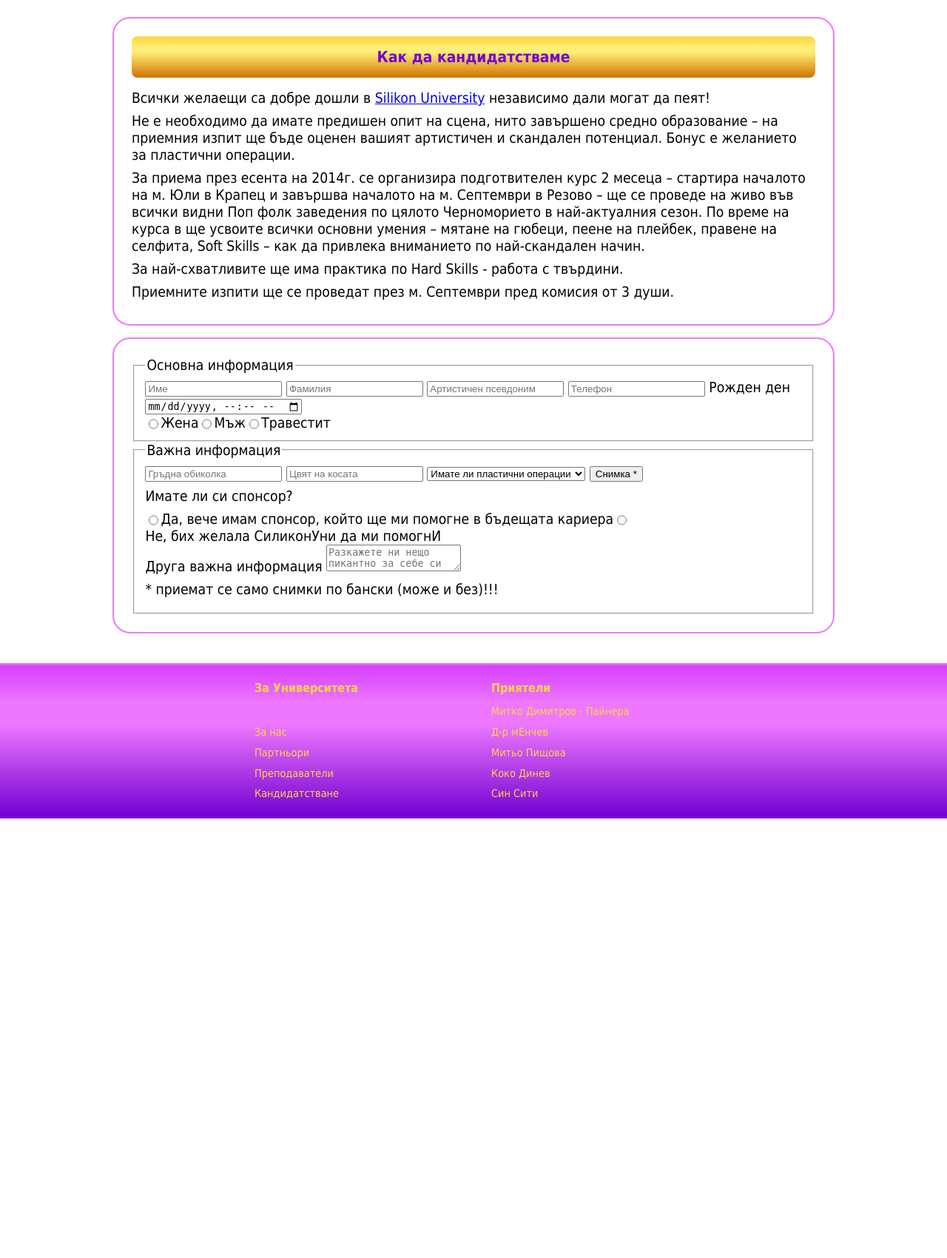
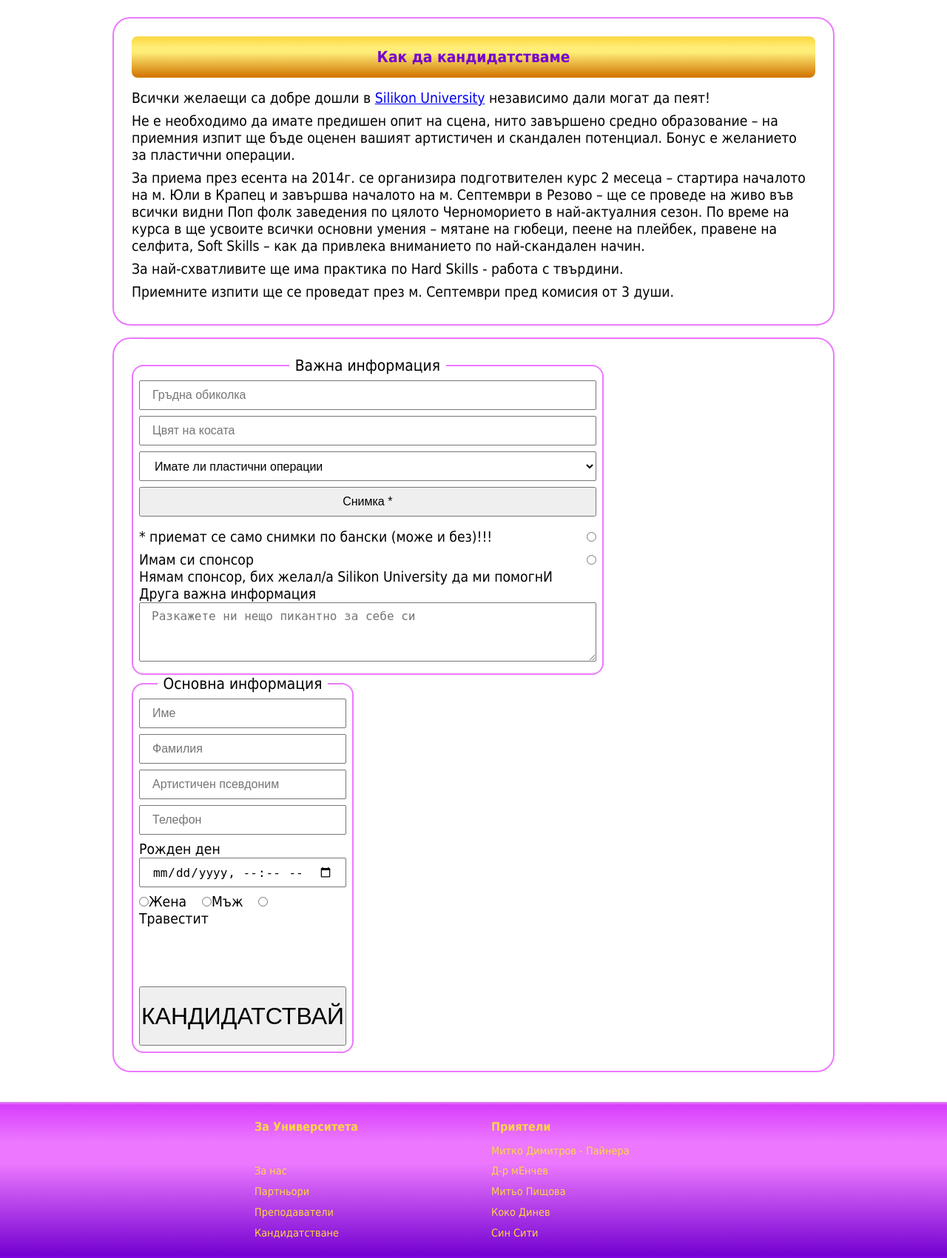
Before and after one commit to RoYaLBG/SilikonUni, a PHP site: page /applying.html in a window 1280 px wide. Shown: the part 153-1853 px from the top of the page at 74% size. Before the commit the page ends 1259 px from the top, so only its background shows below. Run offline with PHP 8.4, Linux system fonts and the light colour scheme.

Commit message:
fixed a lot of styles and added content, fixed some html etc, uploading now on silikonuni.slavcheva.net - advertise, people

```diff
--- a/SilikonUni/SilikonUni/applying.html
+++ b/SilikonUni/SilikonUni/applying.html
@@ -82,17 +82,38 @@
                 <p>Приемните изпити ще се проведат през м. Септември пред комисия от 3 души.</p>
             </article>
             <article>
-                <div id="leftfieldset">
-                    <fieldset id="left">
+                <form>
+                    <fieldset>
+                        <legend>Важна информация</legend>
+                        <input type="text" name="bust" placeholder="Гръдна обиколка" class="important-info" required>
+                        <input type="text" name="hair-colour" placeholder="Цвят на косата" class="important-info" required>
+
+                        <select name="plastic-surgery" id="plastic-surgery" class="three-inarow" required>
+                            <option selected="selected">Имате ли пластични операции</option>
+                            <option value="L">Не, но това ми е детска мечта</option>
+                            <option value="XL">Да - 1</option>
+                            <option value="XXL">Между 2 - 5</option>
+                            <option value="XXXL">Не мога да им хвана края вече</option>
+                        </select>
+
+                        <input type="button" value="Снимка *" />
+                        <p>* приемат се само снимки по бански (може и без)!!!</p>
+
+                        <input type="radio" name="sex" value="have-sponsor" id="yes" /><label for="yes">Имам си спонсор</label><br />
+                        <input type="radio" name="sex" value="no-sponsor" id="no"><label for="no">Нямам спонсор, бих желал/а Silikon University да ми помогнИ</label>
+
+                        <br />
+                        <label for="personal" class="label">Друга важна информация</label>
+                        <textarea id="personal" placeholder="Разкажете ни нещо пикантно за себе си" required></textarea>
+                    </fieldset>
+                    <fieldset>
                         <legend>Основна информация</legend>
-                        <input type="text" name="first-name" placeholder="Име" class="non-important">
-                        <input type="text" name="last-name" placeholder="Фамилия" class="non-important">
-                        <input type="email" name="nickname" placeholder="Артистичен псевдоним" class="non-important"
+                        <input type="text" name="first-name" placeholder="Име">
+                        <input type="text" name="last-name" placeholder="Фамилия">
+                        <input type="text" name="nickname" placeholder="Артистичен псевдоним"
                                pattern="[a-zA-Z0-9_]{3,}@[a-zA-Z0-9_]{3,}.[a-zA-Z0-9_]{2,4}">
-                        <input type="tel" name="phone-number" placeholder="Телефон" class="non-important"
+                        <input type="tel" name="phone-number" placeholder="Телефон"
                                pattern="\+[0-9]{3}\-[0-9]{3}\-[0-9]{2}\-[0-9]{2}\-[0-9]{2}">
-                        <!--<input type="password" name="password" placeholder="Your Password" class="non-important">
-                        <input type="text" name="website" placeholder="Website" class="non-important">-->
                         <label for="birthday" class="label">Рожден ден</label>
                         <input type="datetime-local" id="birthday" name="birthday">
                         <div id="gender">
@@ -100,37 +121,9 @@
                             <input type="radio" name="sex" value="male" id="male"><label for="male">Мъж</label>
                             <input type="radio" name="sex" value="other" id="other"><label for="other">Травестит</label>
                         </div>
+                        <input type="submit" value="КАНДИДАТСТВАЙ" />
                     </fieldset>
-                </div>
-                <div id="rightfieldset">
-                    <fieldset id="right">
-                        <legend>Важна информация</legend>
-                        <input type="text" name="bust" placeholder="Гръдна обиколка" class="important-info" required>
-                        <input type="text" name="hair-colour" placeholder="Цвят на косата" class="important-info" required>
-                        <select name="plastic-surgery" id="plastic-surgery" class="three-inarow" required>
-                            <option selected="selected">Имате ли пластични операции</option>
-                            <option value="L">Не, но това ми е детска мечта</option>
-                            <option value="XL">Да - 1</option>
-                            <option value="XXL">Между 2 - 5</option>
-                            <option value="XXXL">Не мога да им хвана края вече</option>
-                        </select>
-                        <input id="register-button" type="submit" value="Снимка *" />
-                        <p>Имате ли си спонсор?</p>
-                        <div id="sponsor">
-                            <input type="radio" name="sex" value="have-sponsor" id="yes"><label for="female">
-                                Да, вече имам спонсор,
-                                който ще ми помогне в бъдещата кариера
-                            </label> <br>
-                            <input type="radio" name="sex" value="no-sponsor" id="no"><label for="male">
-                                Не, бих желала СиликонУни
-                                да ми помогнИ
-                            </label>
-                        </div>
-                        <label for="personal" class="label">Друга важна информация</label>
-                        <textarea name="personal-info" placeholder="Разкажете ни нещо пикантно за себе си" required></textarea>
-                        <p>* приемат се само снимки по бански (може и без)!!!</p>
-                    </fieldset>
-                </div>
+                </form>
             </article>
         </section>
         <footer>
--- a/SilikonUni/SilikonUni/index.html
+++ b/SilikonUni/SilikonUni/index.html
@@ -72,7 +72,6 @@
                         <img src="images/tits.gif" alt="">
                     </div>
                     <h2 class="blinking"><a href="https://softuni.bg/about" target="_blank">SILIKON UNIVERSITY</a> - вашият път към успеха!</h2>
-
                 </header>
             </article>
         </section>
--- a/SilikonUni/SilikonUni/styles/styles.css
+++ b/SilikonUni/SilikonUni/styles/styles.css
@@ -1,4 +1,4 @@
-body, header, img, nav, section, article, div, aside, p, ul, li, h1, h2 {
+body, header, img, nav, section, article, div, aside, p, ul, li, h1, h2, form, fieldset, input, textarea {
   margin: 0;
   padding: 0;
   box-sizing: border-box;
@@ -268,6 +268,49 @@
     width: 100%;
     height: 100%;
     order: 2; }
+    #wrapper section.oneColumnSection article form {
+      display: flex;
+      -ms-flex-flow: row wrap;
+      flex-flow: row wrap;
+      justify-content: space-between; }
+      #wrapper section.oneColumnSection article form fieldset {
+        border: 2px solid #ed78ff;
+        border-radius: 1rem;
+        padding: 0.5rem;
+        display: flex;
+        -ms-flex-flow: row wrap;
+        flex-flow: row wrap;
+        justify-content: space-between; }
+        #wrapper section.oneColumnSection article form fieldset legend {
+          font-size: 1.3rem;
+          text-align: center;
+          padding: 0 0.5rem; }
+        #wrapper section.oneColumnSection article form fieldset:last-child {
+          width: 30%;
+          margin-right: 0; }
+        #wrapper section.oneColumnSection article form fieldset:nth-child(1) {
+          width: 69%;
+          margin-right: 1%; }
+        #wrapper section.oneColumnSection article form fieldset input[type=tel], #wrapper section.oneColumnSection article form fieldset input[type=text], #wrapper section.oneColumnSection article form fieldset input[type=datetime-local], #wrapper section.oneColumnSection article form fieldset input[type=button], #wrapper section.oneColumnSection article form fieldset select {
+          width: 100%;
+          height: 2.5rem;
+          margin-bottom: 0.5rem;
+          padding: 0.5rem 1rem;
+          font-size: 1rem; }
+        #wrapper section.oneColumnSection article form fieldset label {
+          margin-right: 1.3rem;
+          vertical-align: bottom; }
+        #wrapper section.oneColumnSection article form fieldset textarea {
+          width: 100%;
+          height: 5rem;
+          margin-bottom: 0.5rem;
+          padding: 0.5rem 1rem;
+          font-size: 1rem; }
+        #wrapper section.oneColumnSection article form fieldset input[type=submit] {
+          height: 5rem;
+          width: 100%;
+          font-size: 2rem;
+          margin-top: 5rem; }
     #wrapper section.oneColumnSection article div {
       display: flex;
       -ms-flex-flow: row wrap;
@@ -316,6 +359,8 @@
       overflow: hidden;
       padding: 1.5rem 1.5rem;
       text-align: center; }
+      #wrapper section.indexSection article > header {
+        margin: 0; }
       #wrapper section.indexSection article header {
         display: flex;
         -ms-flex-flow: row wrap;
--- a/SilikonUni/SilikonUni/styles/styles.scss
+++ b/SilikonUni/SilikonUni/styles/styles.scss
@@ -1,4 +1,4 @@
-body, header, img, nav, section, article, div, aside, p, ul, li, h1, h2 {
+body, header, img, nav, section, article, div, aside, p, ul, li, h1, h2, form, fieldset, input, textarea {
     margin: 0;
     padding: 0;
     box-sizing: border-box;
@@ -327,6 +327,67 @@
         height: 100%;
         order: 2;
 
+        form {
+            display: flex;
+            -ms-flex-flow: row wrap;
+            flex-flow: row wrap;
+            justify-content: space-between;
+
+            fieldset {
+                border: 2px solid $borders;
+                border-radius: 1rem;
+                padding: 0.5rem;
+                display: flex;
+                -ms-flex-flow: row wrap;
+                flex-flow: row wrap;
+                justify-content: space-between;
+
+                legend {
+                    font-size: 1.3rem;
+                    text-align: center;
+                    padding: 0 0.5rem;
+                }
+
+                &:last-child {
+                    width: 30%;
+                    margin-right: 0;
+                }
+
+                &:nth-child(1) {
+                    width: 69%;
+                    margin-right: 1%;
+                }
+
+                input[type=tel], input[type=text], input[type=datetime-local], input[type=button], select {
+                    width: 100%;
+                    height: 2.5rem;
+                    margin-bottom: 0.5rem;
+                    padding:0.5rem 1rem;
+                    font-size:1rem;
+                }
+
+                label {
+                    margin-right: 1.3rem;
+                    vertical-align:bottom;
+                }
+
+                textarea {
+                    width:100%;
+                    height: 5rem;
+                    margin-bottom: 0.5rem;
+                    padding:0.5rem 1rem;
+                    font-size:1rem;
+                }
+
+                input[type=submit] {
+                    height:5rem;
+                    width:100%;
+                    font-size:2rem;
+                    margin-top:5rem;
+                }
+            }
+        }
+
         div {
             display: flex;
             -ms-flex-flow: row wrap;
@@ -341,8 +402,8 @@
             address {
                 width: 45%;
 
-                p{
-                    font-style:normal;
+                p {
+                    font-style: normal;
                 }
             }
         }
@@ -404,6 +465,10 @@
             padding: 1.5rem 1.5rem;
             text-align: center;
 
+            > header {
+                margin: 0;
+            }
+
             header {
                 display: flex;
                 -ms-flex-flow: row wrap;
```
Also changed, not shown: SilikonUni/SilikonUni/trainers.html (renamed from SilikonUni/SilikonUni/Partners.html, +8 -45 lines), SilikonUni/SilikonUni/styles/styles.min.css, 4 other files. Lines whose indentation alone changed are shown as unchanged.
